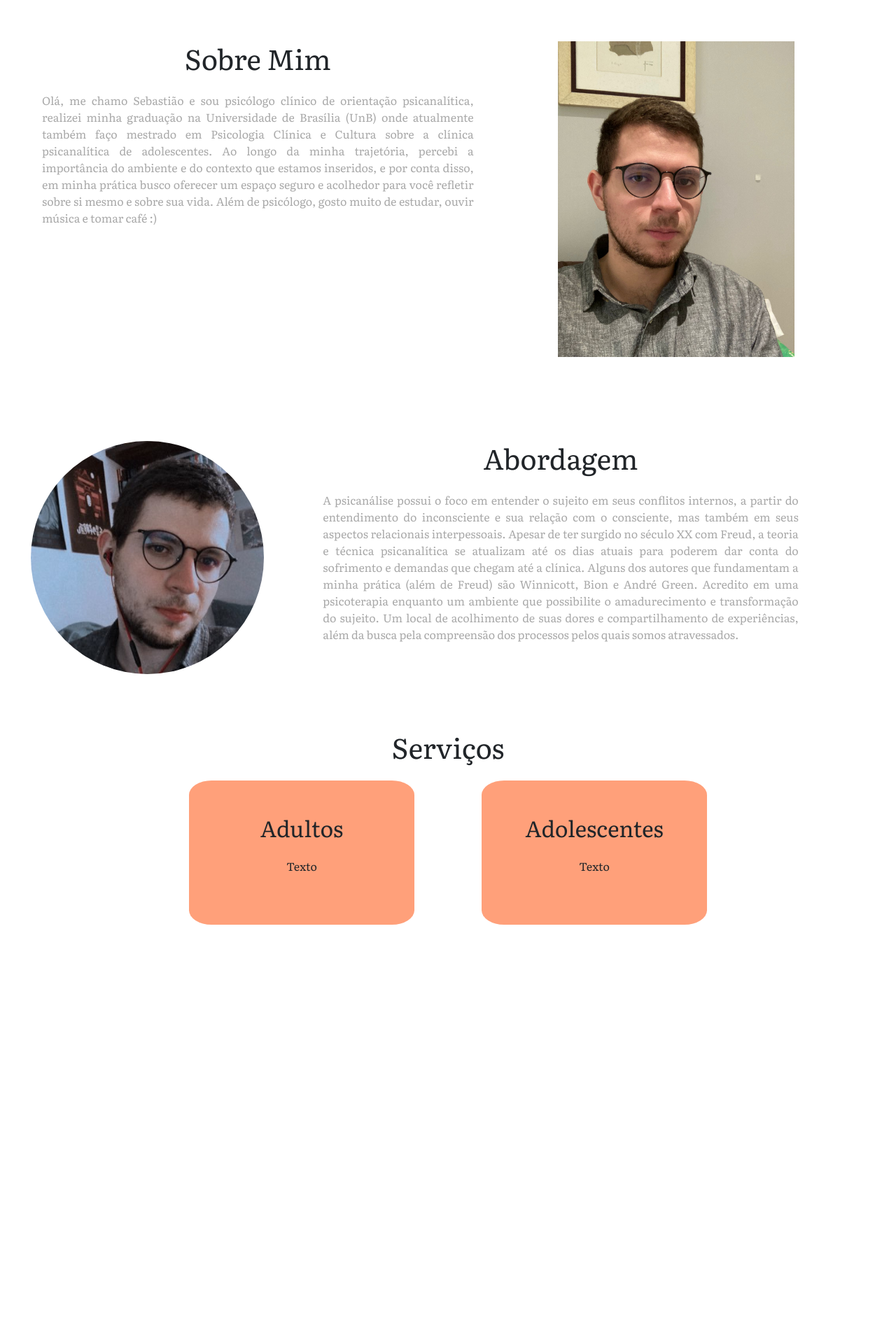
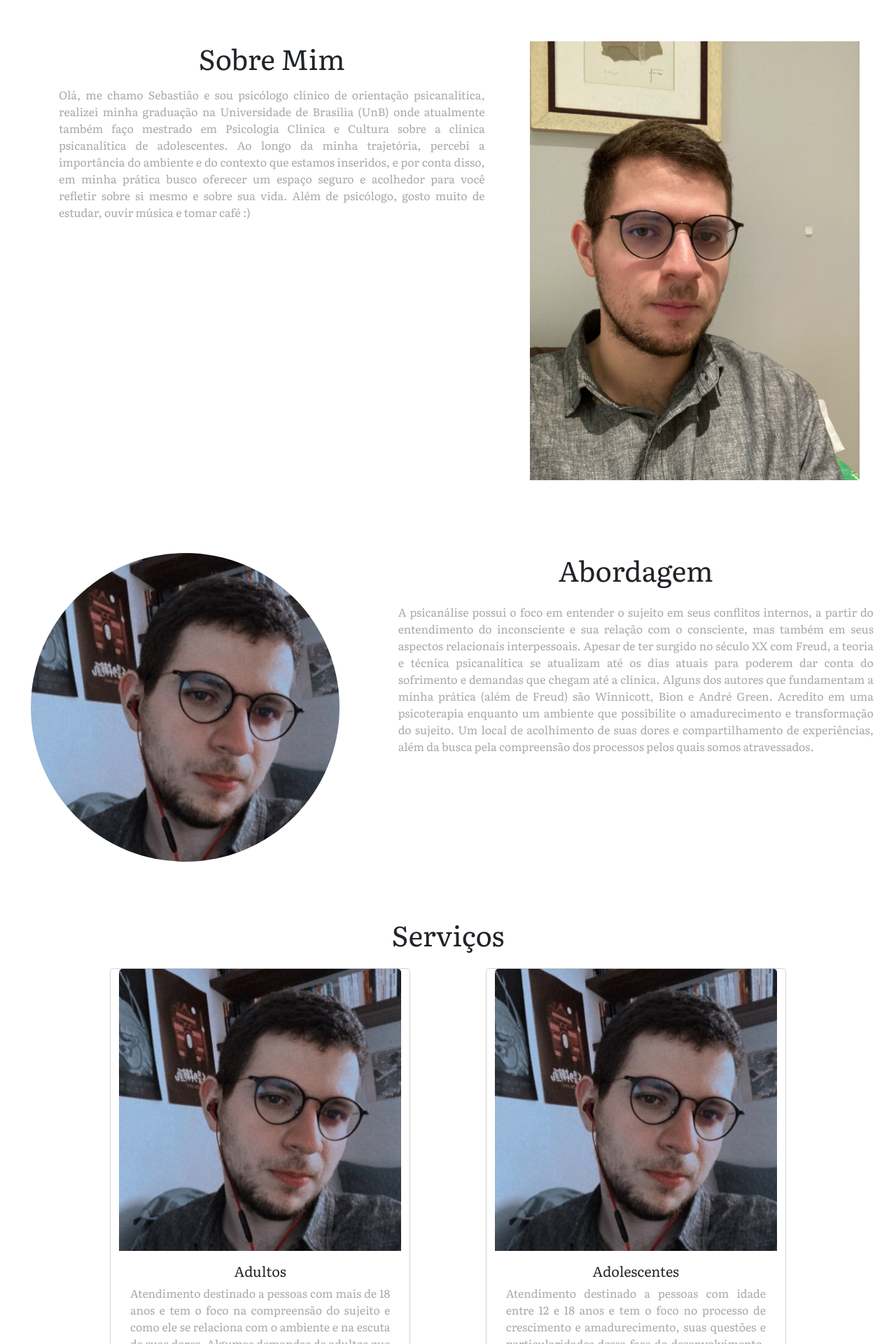
Before and after one commit to adriyear99/psi-sebs-landing-page, a React (Create React App) app in the folder sebs-page/: page / in a window 1280 px wide. Shown: the part 840-2760 px from the top of the page at 70% size. Before the commit the page ends 2193 px from the top, so only its background shows below. Built offline with nearby package versions, Linux system fonts and the light colour scheme.

Commit message:
Cards de serviço e accordion de perguntas

```diff
--- a/sebs-page/src/App.js
+++ b/sebs-page/src/App.js
@@ -8,6 +8,7 @@ import Sobre from './components/Sobre'
 import Abordagem from './components/Abordagem'
 import Servicos from './components/Servicos'
 import Perguntas from './components/Perguntas'
+import Contato from './components/Contato'
 
 
 const App = () => {
@@ -19,25 +20,8 @@ const App = () => {
       <Sobre/>
       <Abordagem/>
       <Servicos/>
-      {/* <Perguntas/> */}
-      {/* <Section
-        image={require("./assets/sebs.jpg")}
-        alt="Sebastião Venâncio"
-        label="Serviços"
-        text="Atendimento psicológico e psicanalítico de adolescentes, adultos e idosos. Os atendimentos podem ser realizados de maneira remota, a partir de plataformas que assegurem o sigilo dos atendimentos, ou de maneira presencial, realizados na Asa Sul, em Brasília.
-        Tenho experiência no trabalho com diversas demandas, dentre elas: transtornos de personalidade e afetivos (como bipolaridade e borderline), depressão, ansiedade, luto, problemas em relacionamentos, timidez, autoimagem, comportamento de automutilação, suicídio, vícios, dentre outros."
-      />
-      <Section
-        image={require("./assets/sebs.jpg")}
-        alt="Sebastião Venâncio"
-        label="Contato"
-        text="Agende sua sessão ou mande uma mensagem para tirar dúvidas :)
-        (61) 983733961
-        sebsvenancio.psi@gmail.com
-        SEPS 705/ 905 Sul Ed. Mont Blanc, Sala 140 – Asa Sul, Brasília
-        Pré-agendamento:
-        https://forms.gle/5XMoLTPF9yMgoJaf7"
-      /> */}
+      <Perguntas/>
+      <Contato/>
     </div>
   )
 }
--- a/sebs-page/src/components/Abordagem.js
+++ b/sebs-page/src/components/Abordagem.js
@@ -5,7 +5,7 @@ function Abordagem() {
     return (
         <div id="abordagem" className="p-2 my-5">
             <div className="row">
-                <img src={require("../assets/sebs.jpg")} alt="Sebastião Venâncio" className="imagem imagem-redonda col-12 col-md-4 mb-3 px-5"/>
+                <img src={require("../assets/sebs.jpg")} alt="Sebastião Venâncio" className="imagem imagem-redonda col-12 col-md-5 mb-3 px-5"/>
                 <section className="col-12 col-md-7 text-justify">
                     <h1 style={{textAlign:"center"}}>Abordagem</h1>
                     <p className="texto m-4">
--- a/sebs-page/src/components/Contato.js
+++ b/sebs-page/src/components/Contato.js
@@ -5,11 +5,6 @@ function Contato() {
     return (
         <div id="contato" className="p-2 mt-3 mb-4">
             <h1 className="col-12 text-center">Contato</h1>
-            <div className="row">
-                <section className="col-12 col-md-6 text-justify">
-                    <p className="m-4">Adolescentes</p>
-                </section>
-            </div>
         </div>
     );
 }
--- a/sebs-page/src/components/Header.js
+++ b/sebs-page/src/components/Header.js
@@ -38,8 +38,8 @@ const Header = () => {
                         <Nav className="justify-content-end texto">
                             <Nav.Link href="#sobre">Sobre Mim</Nav.Link>
                             <Nav.Link href="#abordagem">Abordagem</Nav.Link>
+                            <Nav.Link href="#servicos">Serviços</Nav.Link>
                             <Nav.Link href="#perguntas">Perguntas</Nav.Link>
-                            <Nav.Link href="#servicos">Serviços</Nav.Link>
                             <Nav.Link href="#contatos">Contatos</Nav.Link>
                         </Nav>
                     </Container>
--- a/sebs-page/src/components/Perguntas.js
+++ b/sebs-page/src/components/Perguntas.js
@@ -1,15 +1,67 @@
 import React from "react"
+import { Accordion } from "react-bootstrap"
 
 
 function Perguntas() {
     return (
         <div id="perguntas" className="p-2 mt-3 mb-4">
-            <h1 className="col-12 text-center">Perguntas Frequentes</h1>
-            <div className="row">
-                <section className="col-12 col-md-6 text-justify">
-                    <p className="m-4">Adolescentes</p>
-                </section>
+            <h1 className="col-12 text-center mb-4">Perguntas Frequentes</h1>
+            <div className="row justify-content-center">
+                <Accordion defaultActiveKey="0" className="col-10 col-md-8 col-lg-6">
+                    <Accordion.Item eventKey="0">
+                        <Accordion.Header>Qual a diferença entre psicoterapia e psicanálise?</Accordion.Header>
+                        <Accordion.Body className="py-4">
+                            A psicanálise, diferente do que muitos pensam, não se trata de uma abordagem da psicologia, ela surgiu de maneira independente e se constitui enquanto prática independente. O que ocorre é que há uma sobreposição entre as áreas, tendo em vista a importância da psicanálise para a psicoterapia. Pode-se pensar nas duas enquanto modalidades de tratamento que se aproximam e conversam, com algumas diferenças na técnica, o que não impede de existir psicoterapias de base psicanalítica.
+                        </Accordion.Body>
+                    </Accordion.Item>
+                    <Accordion.Item eventKey="1">
+                        <Accordion.Header>Quanto tempo dura o atendimento?</Accordion.Header>
+                        <Accordion.Body className="py-4">
+                            As sessões duram em média 50 minutos, mas se você quer saber a duração do tratamento... ele é variável e depende de diversos fatores do terapeuta e do paciente, mas especialmente de particularidades do processo e da disposição do paciente. Em virtude disso, sua terapia pode durar 6 meses, um ano ou mais.
+                        </Accordion.Body>
+                    </Accordion.Item>
+                    <Accordion.Item eventKey="2">
+                        <Accordion.Header>Quando devo começar a terapia?</Accordion.Header>
+                        <Accordion.Body className="py-4">
+                            Não existe um momento correto para começar. Eu acredito que o desejo ou a necessidade de entrar em um processo terapêutico ou de análise, diante de alguma dificuldade, sofrimento ou interesse em se conhecer, já constitui motivo suficiente para buscar ajuda.
+                        </Accordion.Body>
+                    </Accordion.Item>
+                </Accordion>
             </div>
+            {/* <div className="row justify-content-center">
+                <div className="accordion accordion-flush col-8" id="perguntasFrequentes">
+                    <div className="accordion-item">
+                        <h2 className="accordion-header" id="flush-headingOne">
+                        <button className="accordion-button collapsed" type="button" data-bs-toggle="collapse" data-bs-target="#flush-collapseOne" aria-expanded="false" aria-controls="flush-collapseOne">Qual a diferença entre psicoterapia e psicanálise?</button>
+                        </h2>
+                        <div id="flush-collapseOne" className="accordion-collapse collapse" aria-labelledby="flush-headingOne" data-bs-parent="#perguntasFrequentes">
+                            <div className="accordion-body">
+                                A psicanálise, diferente do que muitos pensam, não se trata de uma abordagem da psicologia, ela surgiu de maneira independente e se constitui enquanto prática independente. O que ocorre é que há uma sobreposição entre as áreas, tendo em vista a importância da psicanálise para a psicoterapia. Pode-se pensar nas duas enquanto modalidades de tratamento que se aproximam e conversam, com algumas diferenças na técnica, o que não impede de existir psicoterapias de base psicanalítica.
+                            </div>
+                        </div>
+                    </div>
+                    <div className="accordion-item">
+                        <h2 className="accordion-header" id="flush-headingTwo">
+                        <button className="accordion-button collapsed" type="button" data-bs-toggle="collapse" data-bs-target="#flush-collapseTwo" aria-expanded="false" aria-controls="flush-collapseTwo">Quanto tempo dura o atendimento?</button>
+                        </h2>
+                        <div id="flush-collapseTwo" className="accordion-collapse collapse" aria-labelledby="flush-headingTwo" data-bs-parent="#perguntasFrequentes">
+                            <div className="accordion-body">
+                                As sessões duram em média 50 minutos, mas se você quer saber a duração do tratamento... ele é variável e depende de diversos fatores do terapeuta e do paciente, mas especialmente de particularidades do processo e da disposição do paciente. Em virtude disso, sua terapia pode durar 6 meses, um ano ou mais.
+                            </div>
+                        </div>
+                    </div>
+                    <div className="accordion-item">
+                        <h2 className="accordion-header" id="flush-headingThree">
+                        <button className="accordion-button collapsed" type="button" data-bs-toggle="collapse" data-bs-target="#flush-collapseThree" aria-expanded="false" aria-controls="flush-collapseThree">Quando devo começar a terapia?</button>
+                        </h2>
+                        <div id="flush-collapseThree" className="accordion-collapse collapse" aria-labelledby="flush-headingThree" data-bs-parent="#perguntasFrequentes">
+                            <div className="accordion-body">
+                                Não existe um momento correto para começar. Eu acredito que o desejo ou a necessidade de entrar em um processo terapêutico ou de análise, diante de alguma dificuldade, sofrimento ou interesse em se conhecer, já constitui motivo suficiente para buscar ajuda.
+                            </div>
+                        </div>
+                    </div>
+                </div>
+            </div> */}
         </div>
     );
 }
--- a/sebs-page/src/components/Servicos.js
+++ b/sebs-page/src/components/Servicos.js
@@ -1,4 +1,5 @@
 import React from "react"
+import { Card,Button } from "react-bootstrap"
 
 
 function Servicos(props) {
@@ -6,6 +7,31 @@ function Servicos(props) {
         <div id="servicos" className="p-2 mt-3 mb-4">
             <h1 className="col-12 mb-4 text-center">Serviços</h1>
             <div className="row justify-content-center">
+                <Card className="col-4">
+                    <Card.Img variant="top" src={require("../assets/sebs.jpg")} />
+                    <Card.Body className="text-center d-flex flex-column">
+                        <Card.Title>Adultos</Card.Title>
+                        <Card.Text className="texto text-justify">
+                            Atendimento destinado a pessoas com mais de 18 anos e tem o foco na compreensão do sujeito e como ele se relaciona com o ambiente e na escuta de suas dores. Algumas demandas de adultos que chegam até mim e que possuo experiência para trabalhar são: transtornos psicológicos (como borderline e bipolaridade), depressão, vícios, luto, problemas com o trabalho, ideação suicida, dentre outros. Gosto de trabalhar em parceria com outros profissionais, como psiquiatras, quando for necessário e pertinente ao caso.
+                        </Card.Text>
+                        <Button variant="primary" className="mt-auto mx-auto">Go somewhere</Button>
+                    </Card.Body>
+                </Card>
+
+                <Card className="col-4 offset-1">
+                    <Card.Img variant="top" src={require("../assets/sebs.jpg")} />
+                    <Card.Body className="text-center d-flex flex-column">
+                        <Card.Title>Adolescentes</Card.Title>
+                        <Card.Text className="texto text-justify">
+                            Atendimento destinado a pessoas com idade entre 12 e 18 anos e tem o foco no processo de crescimento e amadurecimento, suas questões e particularidades dessa fase do desenvolvimento. Dentre algumas queixas comuns entre os adolescentes atualmente incluem ansiedade, depressão, dificuldade na escola e/ou no relacionamento com os pais, sexualidade, dúvida em relação ao futuro, além de transtornos e comportamentos como automutilação, uso de substâncias, dentre outros. Realizo também orientação profissional, caso seja de interesse do adolescente. É necessário o consentimento dos pais para realizar o processo terapêutico, e eles podem ser chamados para consultas pontuais.
+                        </Card.Text>
+                        <Button variant="primary" className="mt-auto mx-auto">Go somewhere</Button>
+                    </Card.Body>
+                </Card>
+            </div>
+
+
+            {/* <div className="row justify-content-center">
                 <section className="col-12 col-md-3 mx-5 p-5 text-center servico">
                     <h2>Adultos</h2>
                     <p className="m-4">Texto</p>
@@ -14,7 +40,7 @@ function Servicos(props) {
                     <h2>Adolescentes</h2>
                     <p className="m-4">Texto</p>
                 </section>
-            </div>
+            </div> */}
         </div>
     );
 }
--- a/sebs-page/src/components/Sobre.js
+++ b/sebs-page/src/components/Sobre.js
@@ -3,12 +3,14 @@ import React from "react"
 
 function Sobre() {
     return (
-        <div id="sobre" className="py-5">
+        <div id="sobre" className="p-5">
             <div className="row">
-                <img src={require("../assets/sebs2.jpg")} alt="Sebastião Venâncio" className="imagem col-12 col-md-4 order-md-2 mb-3 px-5"/>
-                <section className="col-12 col-md-7 order-md-1 text-justify px-5">
-                    <h1 style={{textAlign:"center"}}>Sobre Mim</h1>
-                    <p className="texto m-4">
+                <section className="col-12 col-md-5 order-md-2 px-0 px-md-3 mb-5 mb-md-0  d-flex flex-wrap align-items-center">
+                    <img src={require("../assets/sebs2.jpg")} alt="Sebastião Venâncio" className="imagem"/>
+                </section>
+                <section className="col-12 col-md-7 order-md-1 text-justify px-0 px-md-5">
+                    <h1 className="text-center mb-3">Sobre Mim</h1>
+                    <p className="texto col-12">
                         Olá, me chamo Sebastião e sou psicólogo clínico de orientação psicanalítica, realizei minha graduação na Universidade de Brasília (UnB) onde atualmente também faço mestrado em Psicologia Clínica e Cultura sobre a clínica psicanalítica de adolescentes. Ao longo da minha trajetória, percebi a importância do ambiente e do contexto que estamos inseridos, e por conta disso, em minha prática busco oferecer um espaço seguro e acolhedor para você refletir sobre si mesmo e sobre sua vida. Além de psicólogo, gosto muito de estudar, ouvir música e tomar café :)
                     </p>
                 </section>
```
